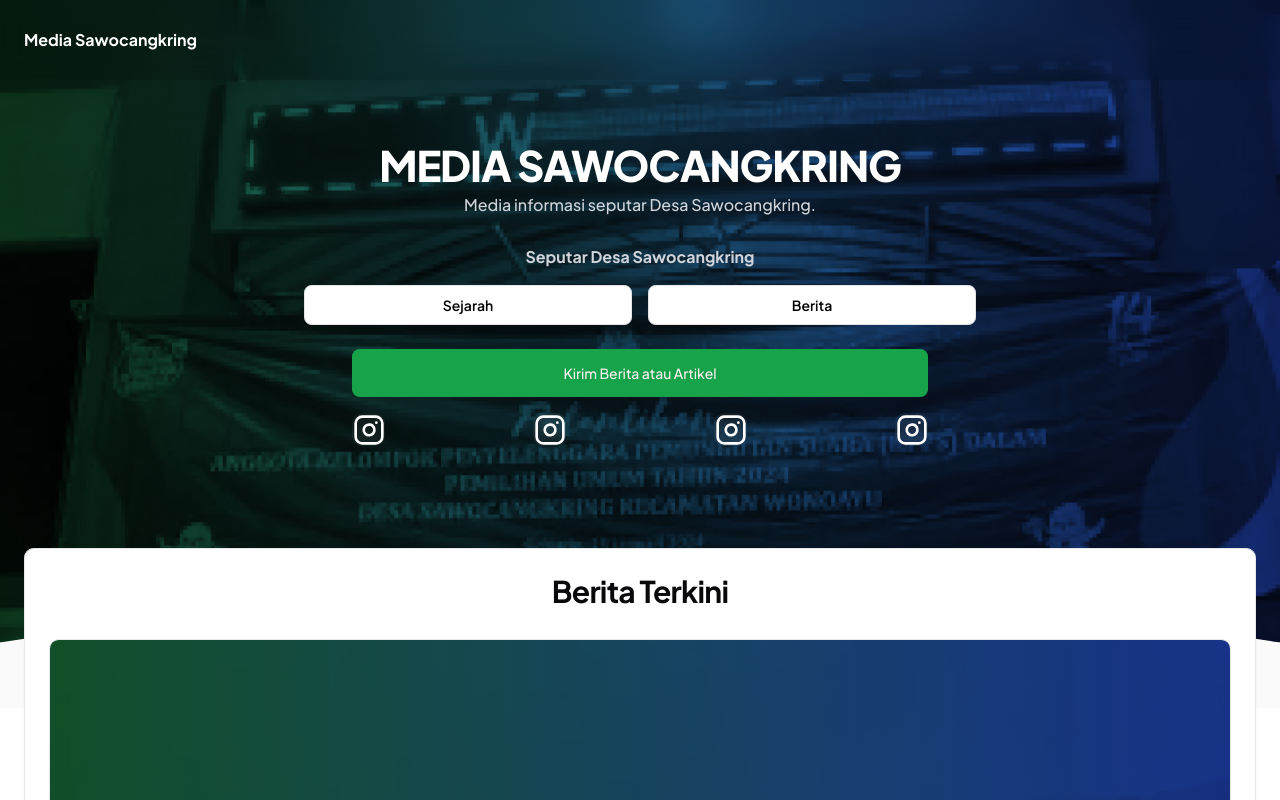
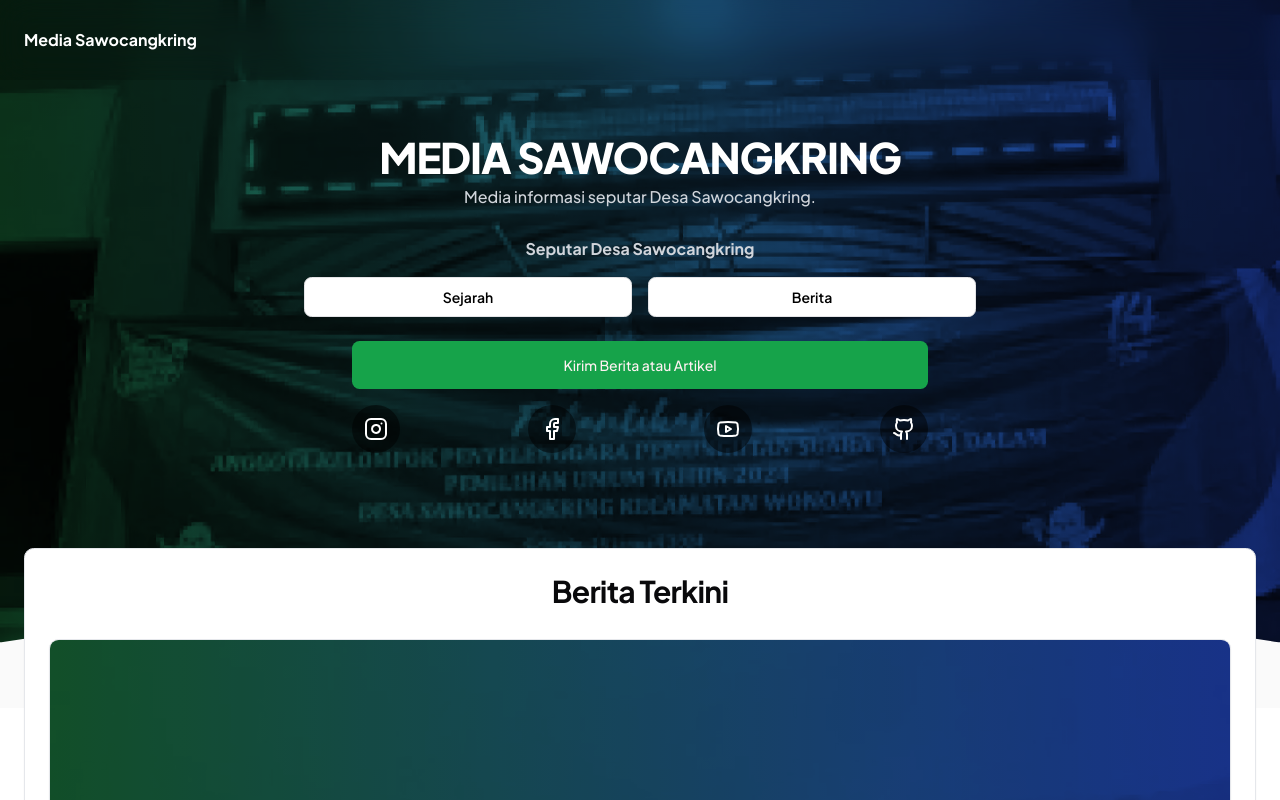
Before and after one commit to afaidzin99/mediahomepage, a Next.js app: page / in a window 1280 px wide. Shown: the top 800 px of the page. Built offline with nearby package versions, Linux system fonts and the light colour scheme.

Commit message:
fix: social media icons and layouting

```diff
--- a/app/homepageHero.tsx
+++ b/app/homepageHero.tsx
@@ -7,7 +7,7 @@ import { buttonVariants } from "@/components/ui/button";
 import Link from "next/link";
 import { Button } from "@/components/ui/button";
 import sosmedData from "@/data/sosmed.json";
-import { Instagram } from "lucide-react";
+import { Instagram, Youtube, Github, Facebook } from "lucide-react";
 
 export default function HomepageHero() {
   return (
@@ -85,22 +85,28 @@ export default function HomepageHero() {
             <ul className="flex w-full max-w-xl mt-4 justify-between gap-6">
               {sosmedData.map((sosmed, index) => (
                 <li key={index} className="flex items-center">
-                  <Link href={sosmed.url}>
-                    <div
-                      className="group bg-white bg-opacity-5 backdrop-filter backdrop-blur-sm rounded-lg group cursor-pointer border-l border-t border-transparent hover:bg-opacity-10 hover:border-white hover:border-opacity-10 transition-all ease-brand duration-250"
-                      title={sosmed.media}
-                    >
-                      <Instagram color="#ffffff" size={32} />
-                    </div>
+                  <Link
+                    href={sosmed.url}
+                    className="relative size-12 items-center justify-center flex rounded-full p-2 hover:bg-gray-700 transition-colors duration-300 ease-in-out"
+                  >
+                    {/* if sosmed are facebook, show facebook components and so on */}
+                    {sosmed.media === "instagram" && (
+                      <Instagram color="#fff" className="z-10" />
+                    )}
+                    {sosmed.media === "youtube" && (
+                      <Youtube color="#fff" className="z-10" />
+                    )}
+                    {sosmed.media === "github" && (
+                      <Github color="#ffffff" className="z-10" />
+                    )}
+                    {sosmed.media === "facebook" && (
+                      <Facebook color="#fff" className="z-10" />
+                    )}
+                    <div className="absolute bg-black top-0 left-0 w-full h-full rounded-full z-[1] opacity-50 " />
                   </Link>
                 </li>
               ))}
             </ul>
-            {/* <p className="text-gray-300 font-medium leading-relaxed text-center max-w-xl lg:max-w-2xl mb-4 md:mb-7 text-sm md:text-base mt-6">
-              Disclaimer: Media Sawocangkring tidak dikelola oleh pemerintah
-              desa Sawocangkring. Media Sawocangkring dikelola oleh pemuda desa
-              Sawocangkring.
-            </p> */}
           </div>
         </div>
       </section>
```
